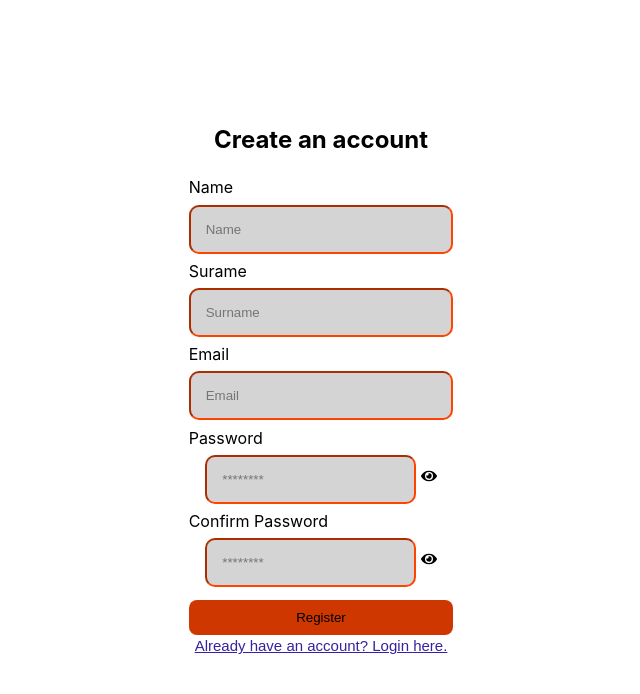
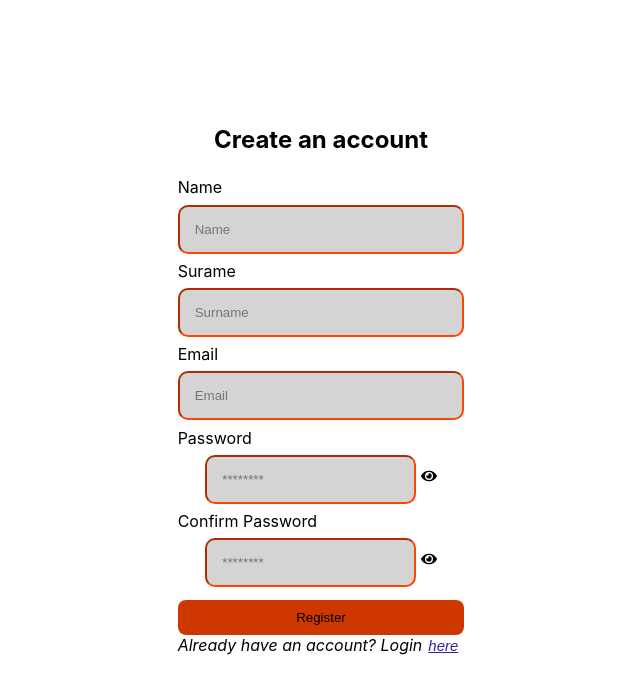
Before and after one commit to GoonMart-Goons/GoonMart-Online-Store, a React (Create React App) app in the folder GoonMart_Web/: page /register in a window 1280 px wide. Shown: the top 694 px of the page, without its empty margins (319-959 px from the left). Built offline with nearby package versions, Linux system fonts and the light colour scheme.

Commit message:
Fixed "login *here*" button in register.js

```diff
--- a/GoonMart_Web/src/Register.js
+++ b/GoonMart_Web/src/Register.js
@@ -132,7 +132,7 @@ export default function Register() {
 
                     <button type="submit" className="form-btn">Register</button>
                 </form>
-                <button className="form-link-btn" onClick = {() => navigate('/login')} >Already have an account? Login here.</button>
+                <i>Already have an account? Login</i><button className="form-link-btn" onClick = {() => navigate('/login')}><i>here</i></button>
             </div>
         </div>
     </section>
```
